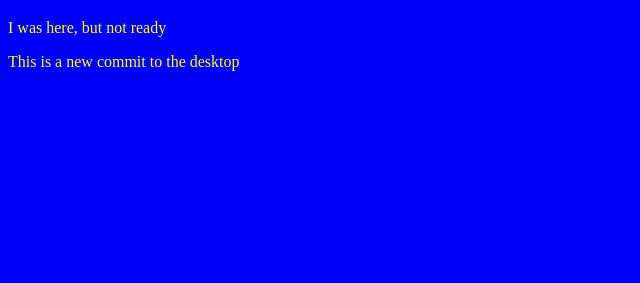
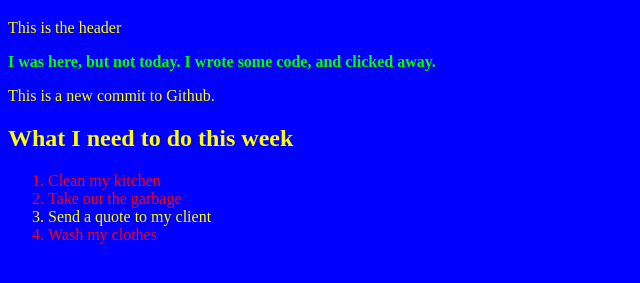
Before and after one commit to LongPH001/intermediate-web-1st-repo, a plain HTML site: page index.html in a window 1280 px wide. Shown: the part 61-344 px from the top of the page, without its empty margins (0-640 px from the left). Drawn offline with Linux system fonts and the light colour scheme.

Commit message:
Version 1
We look at ID , Div, Class, OL and UL

```diff
--- a/index.html
+++ b/index.html
@@ -3,14 +3,26 @@
 	<head>
 		<meta charset="UTF-8">
 		<meta name="viewport" content="width=device-width, initial-scale=1.0">
-    <title>Version Control</title>
-     <!-- Link to CSS file -->
+		<title>Version Control Review</title>
 		<link rel="stylesheet" href="styles.css">
 	</head>
 	<body>
+		<div class="header">
 			<h1>My Github Repository</h1>
-    <p> I was here, but not ready</p>
-    <p> This is a new commit to the desktop</p>
+			<p>This is the header</p>
+		</div>
+		<p id="first">I was here, but not today. I wrote some code, and clicked away.</p>
+		<p>This is a new commit to Github.</p>
+
+		<h2>What I need to do this week</h2>
+		<ol>
+			<li class="personal">Clean my kitchen</li>
+			<li class="personal">Take out the garbage</li>
+			<li>Send a quote to my client</li>
+			<li class="personal">Wash my clothes</li>
+		</ol>
+
+
+
+
 	</body>
-
-</html>
--- a/styles.css
+++ b/styles.css
@@ -2,3 +2,12 @@ body {
     background-color:blue;
     color: yellow;
 }
+
+#first {
+    color: lime;
+    font-weight: bold;
+}
+
+li.personal {
+    color:red;
+}
```
Lines whose indentation alone changed are shown as unchanged.
